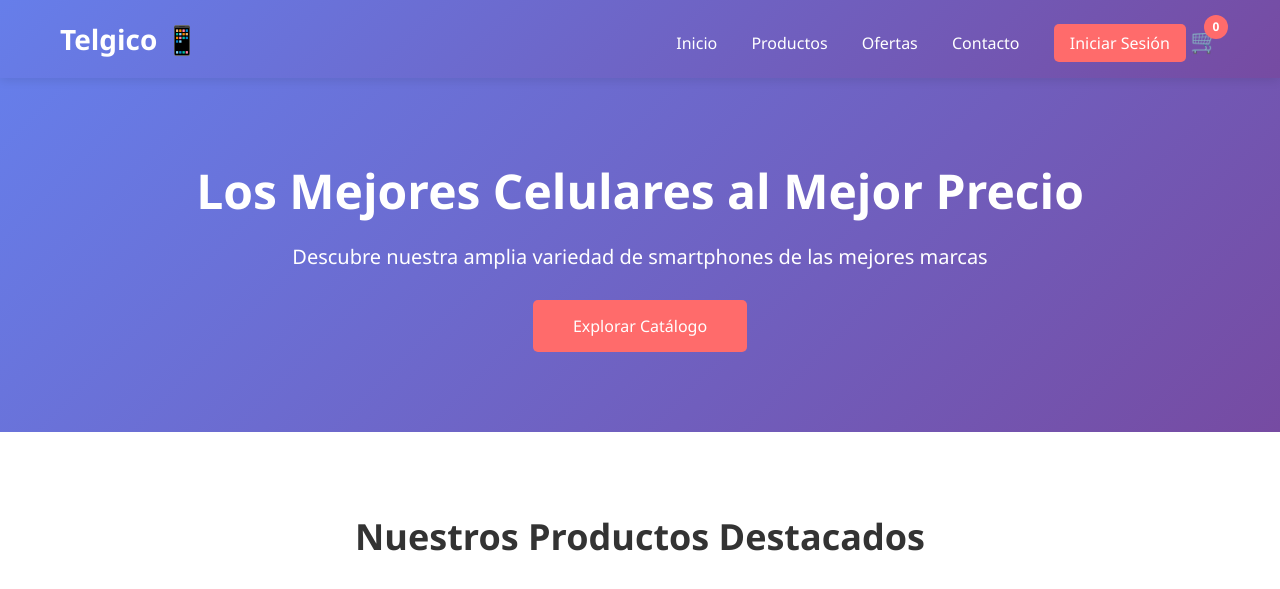
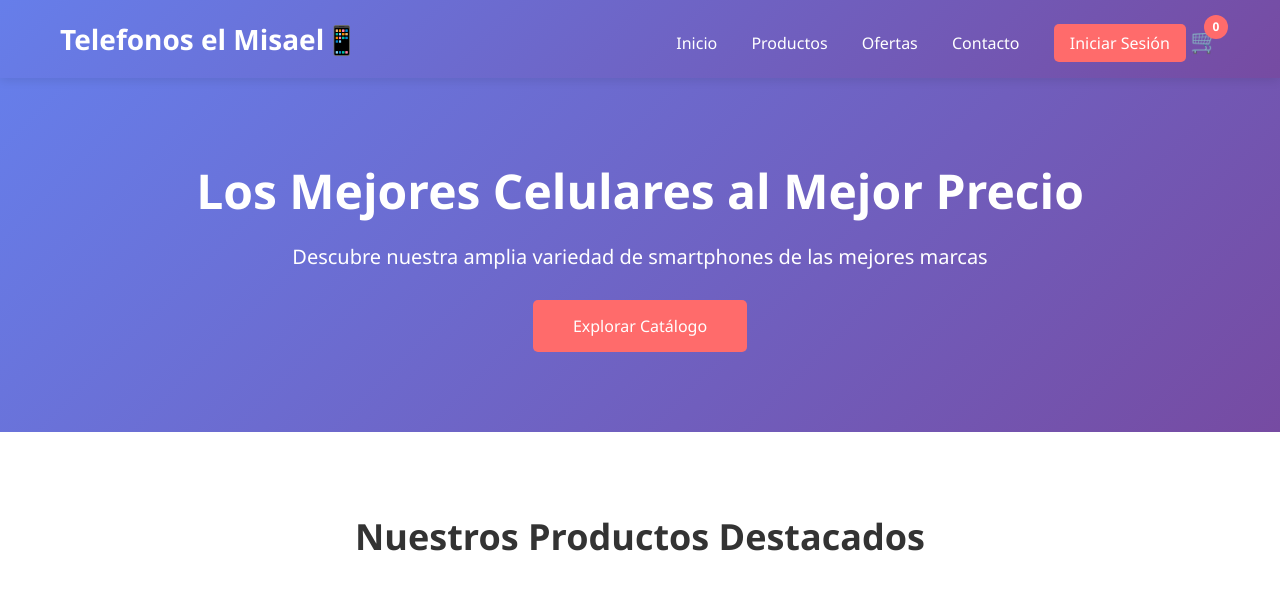
Before and after one commit to cappepito0-prog/TiendaTelefonos, a plain HTML site: page index.html in a window 1280 px wide. Shown: the top 589 px of the page. Drawn offline with Linux system fonts and the light colour scheme.

Commit message:
Update logo text in header

```diff
--- a/index.html
+++ b/index.html
@@ -10,7 +10,7 @@
     <!-- Encabezado -->
     <header>
         <div class="container">
-            <div class="logo">Telgico 📱</div>
+            <div class="logo">Telefonos el Misael📱</div>
             <nav>
                 <a href="#inicio">Inicio</a>
                 <a href="#productos">Productos</a>
```
